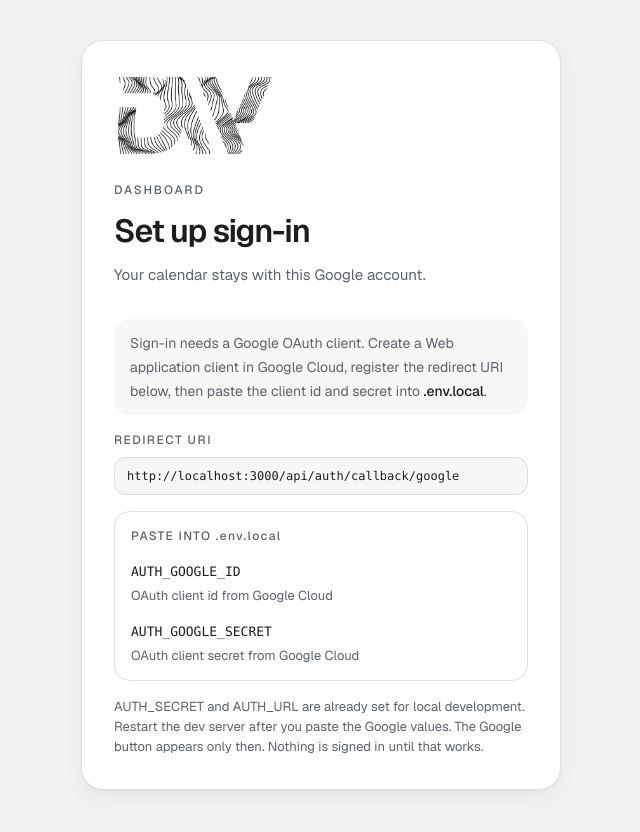
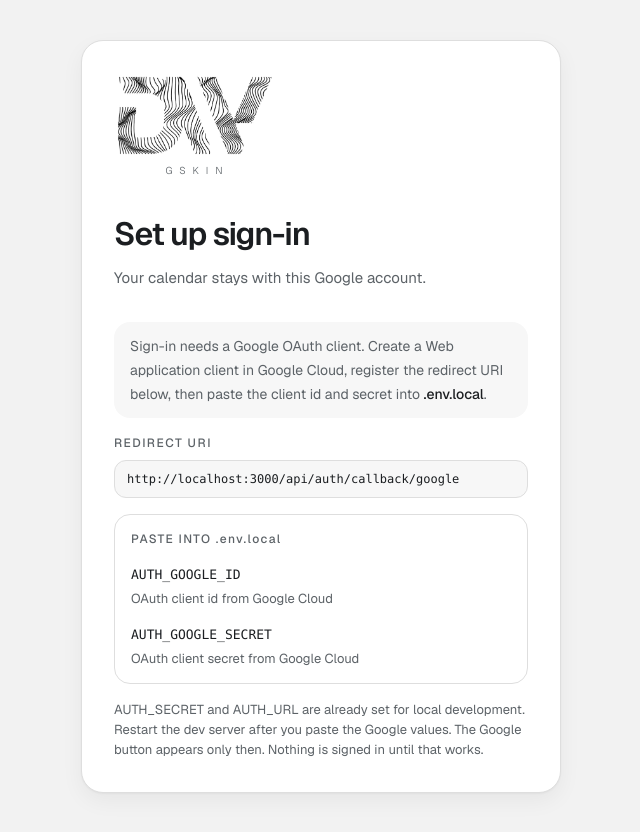
Before and after one commit to danwet/DW-gskin, a Next.js app: page /login in a window 1280 px wide. Shown: the whole page, without its empty margins (319-959 px from the left). Built offline with nearby package versions, Linux system fonts and the light colour scheme; no server answers.

Commit message:
Share the DW + GSKIN lockup between sidebar and login, drop the DASHBOARD label

```diff
--- a/app/login/page.tsx
+++ b/app/login/page.tsx
@@ -1,6 +1,7 @@
 import { auth, GOOGLE_CALLBACK_PATH, googleAuthConfigured } from "@/auth";
 import { redirect } from "next/navigation";
 import { signInWithGoogle } from "./actions";
+import { BrandMark } from "@/components/BrandMark";
 
 export const dynamic = "force-dynamic";
 
@@ -24,9 +25,8 @@ export default async function LoginPage({
   return (
     <main className="grid min-h-screen place-items-center px-4 py-10">
       <div className="w-full max-w-[480px] rounded-[22px] border border-[var(--line)] bg-[var(--card)] p-8 shadow-[var(--shadow)]">
-        <img src="/dw-mark.png" alt="DW" className="h-auto w-40 dark:invert" />
-        <p className="mt-6 text-[12px] font-medium tracking-[0.16em] text-[var(--muted)]">DASHBOARD</p>
-        <h1 className="mt-2 text-[32px] font-semibold tracking-[-0.04em]">
+        <BrandMark className="w-40" />
+        <h1 className="mt-8 text-[32px] font-semibold tracking-[-0.04em]">
           {configured ? "Sign in" : "Set up sign-in"}
         </h1>
         <p className="mt-2 text-[15px] leading-6 text-[var(--muted)]">
--- a/components/AppShell.tsx
+++ b/components/AppShell.tsx
@@ -9,6 +9,7 @@ import { DraftDialog } from "./DraftDialog";
 import { LoopPreview } from "./LoopPreview";
 import { PaymentModal } from "./PaymentModal";
 import { SettingsDialog } from "./SettingsDialog";
+import { BrandMark } from "./BrandMark";
 
 const NAV = [
   { href: "/", label: "Focus", icon: "home" as const },
@@ -203,12 +204,7 @@ function SidebarContent({
             <PanelIcon />
           </button>
         </div>
-        <div className="mt-2 px-1">
-          <img src="/dw-mark.png" alt="DW" className="h-auto w-full dark:invert" />
-          <p className="mt-1.5 pl-[0.7em] text-center text-[10px] font-light uppercase tracking-[0.7em] text-[var(--muted)]">
-            GSKIN
-          </p>
-        </div>
+        <BrandMark className="mt-2 px-1" />
       </div>
 
       <div className="flex min-h-0 flex-1 flex-col overflow-y-auto px-3 pb-5">
--- /dev/null
+++ b/components/BrandMark.tsx
@@ -0,0 +1,14 @@
+/**
+ * The DW mark with the GSKIN wordmark underneath. Shared by the sidebar and
+ * the login screen so the lockup stays identical in both places.
+ */
+export function BrandMark({ className = "" }: { className?: string }) {
+  return (
+    <div className={className}>
+      <img src="/dw-mark.png" alt="DW" className="h-auto w-full dark:invert" />
+      <p className="mt-1.5 pl-[0.7em] text-center text-[10px] font-light uppercase tracking-[0.7em] text-[var(--muted)]">
+        GSKIN
+      </p>
+    </div>
+  );
+}
```
